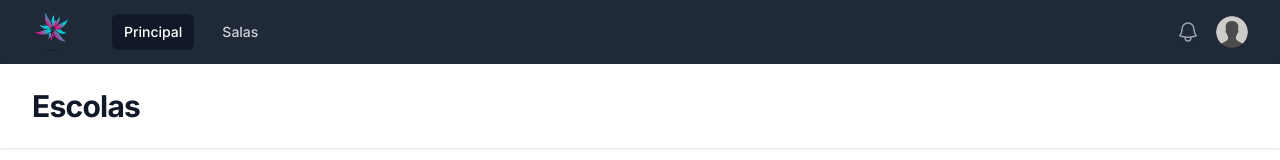
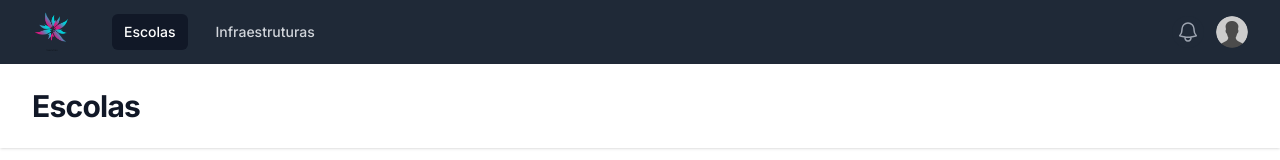
Before and after one commit to ariclenespedro/infrastructure_lab, a Next.js app: page / in a window 1280 px wide. Shown: the top 160 px of the page. Built offline with nearby package versions, Linux system fonts and the light colour scheme.

Commit message:
Resolvendo p rpoblema de active link das diferentes paginas

```diff
--- a/src/app/(admin-route)/infraestruturas/page.tsx
+++ b/src/app/(admin-route)/infraestruturas/page.tsx
@@ -0,0 +1,14 @@
+'use client'
+
+import FormInfrastructure from "@/app/components/form";
+import Main from "@/app/components/main";
+
+export default function Infraestruture() {
+  return (
+    <>
+    <Main PageName="Infraestruturas" >
+      <FormInfrastructure/>
+    </Main>
+    </>
+  );
+}
--- a/src/app/components/main/index.tsx
+++ b/src/app/components/main/index.tsx
@@ -1,4 +1,4 @@
-import React, { Fragment } from "react";
+import React, { Fragment, useState } from "react";
 import { Disclosure, Menu, Transition } from "@headlessui/react";
 import { Bars3Icon, BellIcon, XMarkIcon } from "@heroicons/react/24/outline";
 import { navegationType } from "@/types/navegation";
@@ -6,20 +6,37 @@ import { userType } from "@/types/user";
 import Image from "next/image";
 import userImg from "../../../../public/images/user.png";
 import logo from "../../../../public/images/logo.png";
+import Link from "next/link";
+import { usePathname } from "next/navigation";
 
 interface Props {
   PageName: string;
-  children: React.ReactNode
+  children: React.ReactNode;
 }
 
 const user: userType = {
   name: "Dev Ariclenes",
   email: "pedroariclenes@gmail.com",
 };
+
+const Main: React.FC<Props> = ({ children, PageName }) => {
+  const [activeNavigation, setActiveNavigation] = useState<number | null>(0);
+
+  const pathname = usePathname();
+
   const navigation: navegationType[] = [
-  { name: "Principal", href: "#", current: true },
-  { name: "Salas", href: "#", current: false },
+    { name: "Escolas", href: "/", id: 0 },
+    { name: "Infraestruturas", href: "/infraestruturas", id: 1 },
   ];
+
+  const handleNavigationClick = (id: number) => {
+    console.log(id);
+    setActiveNavigation(id);
+  };
+
+
+
+
   const userNavigation = [
     { name: "Perfil", href: "#" },
     { name: "Configurações", href: "#" },
@@ -30,7 +47,6 @@ function classNames(...classes: any) {
     return classes.filter(Boolean).join(" ");
   }
 
-function Main({children, PageName}: Props) {
   return (
     <>
       <div className="min-h-full">
@@ -52,19 +68,18 @@ function Main({children, PageName}: Props) {
                     <div className="hidden md:block">
                       <div className="ml-10 flex items-baseline space-x-4">
                         {navigation.map((item) => (
-                          <a
-                            key={item.name}
+                          <Link
+                            key={item.id}
                             href={item.href}
-                            className={classNames(
-                              item.current
-                                ? "bg-gray-900 text-white"
-                                : "text-gray-300 hover:bg-gray-700 hover:text-white",
-                              "rounded-md px-3 py-2 text-sm font-medium"
-                            )}
-                            aria-current={item.current ? "page" : undefined}
+                            className={`
+                              ${pathname === item.href ? "bg-gray-900 text-white" : "text-gray-300 hover:bg-gray-700 hover:text-white"}
+                              rounded-md px-3 py-2 text-sm font-medium
+                            `}
+                            aria-current={pathname === item.href ? "page" : undefined}
+                            onClick={() => handleNavigationClick(item.id)}
                           >
                             {item.name}
-                          </a>
+                          </Link>
                         ))}
                       </div>
                     </div>
@@ -150,16 +165,15 @@ function Main({children, PageName}: Props) {
                 <div className="space-y-1 px-2 pb-3 pt-2 sm:px-3">
                   {navigation.map((item) => (
                     <Disclosure.Button
-                      key={item.name}
+                      key={item.id}
                       as="a"
                       href={item.href}
                       className={classNames(
-                        item.current
-                          ? "bg-gray-900 text-white"
-                          : "text-gray-300 hover:bg-gray-700 hover:text-white",
+                        activeNavigation === item.id ? "bg-gray-900 text-white" : "text-gray-300 hover:bg-gray-700 hover:text-white",
                         "block rounded-md px-3 py-2 text-base font-medium"
                       )}
-                      aria-current={item.current ? "page" : undefined}
+                      aria-current={activeNavigation === item.id ? "page" : undefined}
+                      onClick={() => handleNavigationClick(item.id)}
                     >
                       {item.name}
                     </Disclosure.Button>
@@ -226,6 +240,6 @@ function Main({children, PageName}: Props) {
       </div>
     </>
   );
-}
+};
 
 export default Main;
--- a/src/types/navegation.ts
+++ b/src/types/navegation.ts
@@ -2,5 +2,5 @@ export type navegationType =
     {
       name: string;
       href: string;
-      current : boolean;
+      id: number;
     }
```
Also changed, not shown: src/app/components/navbar/index.tsx (added), src/app/components/navbar/inte.tsx (deleted). Lines whose indentation alone changed are shown as unchanged.
